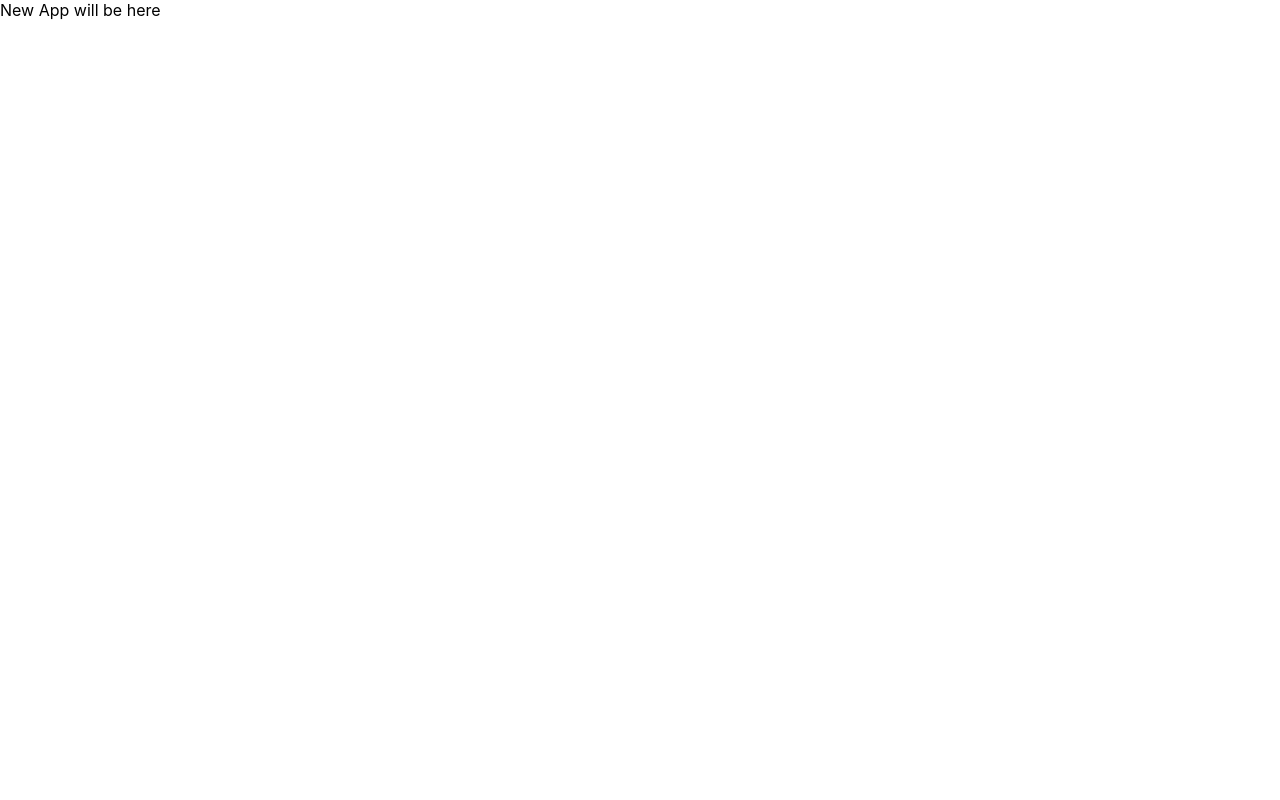
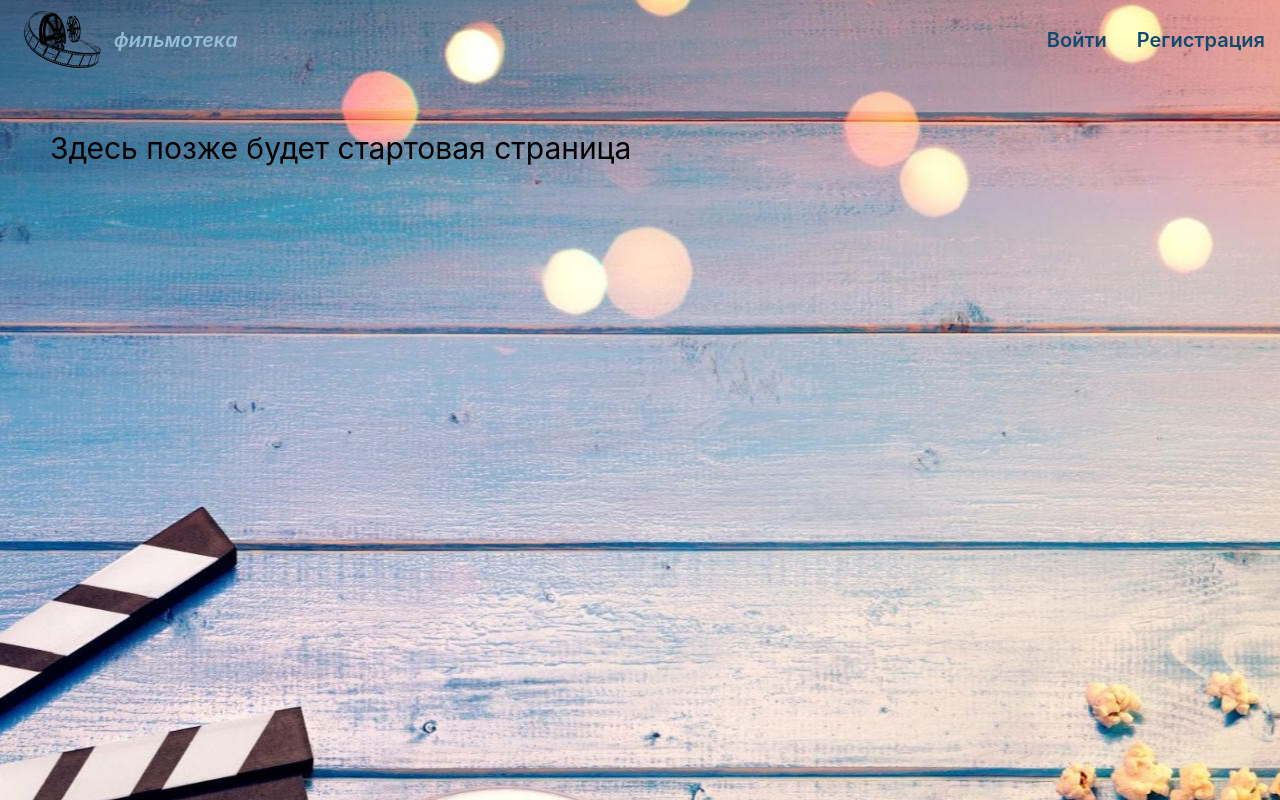
Before and after one commit to AlekseiTeterin/movie-seeker-app, a React (Create React App) app: page / in a window 1280 px wide. Built offline with nearby package versions, Linux system fonts and the light colour scheme.

Commit message:
Добавлен базовый роутинг, базовая версия header с переходами на страницы-заглушки

```diff
--- a/src/App.css
+++ b/src/App.css
@@ -1,6 +1,9 @@
 .App {
+    background-image: url('./images/background.jpg');
+    background-size: auto;
+    background-position: top;
     display: flex;
     flex-direction: column;
     min-height: 100vh;
-    justify-content: space-between;
+    justify-content: baseline
 }
--- a/src/App.js
+++ b/src/App.js
@@ -1,12 +1,22 @@
 import React from 'react';
 import './App.css';
+import { Routes, Route } from 'react-router-dom';
+import BaseLayout from './components/BaseLayout/BaseLayout';
+import HomePage from './pages/HomePage/HomePage';
+import LoginPage from './pages/LoginPage/LoginPage';
+import RegisterPage from './pages/RegisterPage/RegisterPage';
 
 function App() {
-  return (
-    <div className="App">
-      New App will be here
-    </div>
-  );
+    return (
+        <div className='App'>
+            <BaseLayout />
+            <Routes>
+                <Route path='/' element={<HomePage />} />
+                <Route path='signin' element={<LoginPage />} />
+                <Route path='signup' element={<RegisterPage />} />
+            </Routes>
+        </div>
+    );
 }
 
 export default App;
--- /dev/null
+++ b/src/components/BaseLayout/BaseLayout.jsx
@@ -0,0 +1,32 @@
+import React from 'react';
+import { NavLink } from 'react-router-dom';
+import style from './BaseLayout.module.css';
+import film from '../../images/film.svg';
+
+
+function BaseLayout() {
+    return (
+        <div className={style.header}>
+            <nav className={style.navigationBar}>
+                <NavLink to='/'>
+                    <div className={style.imgWrapper}>
+                        <img className={style.img} src={film} alt='movie-icon'/>
+                        <div className={style.logoText}>фильмотека</div>
+                    </div>
+                </NavLink>
+                <ul className={style.links}>
+                    <li>
+                        <NavLink to='/signin'>Войти</NavLink>
+                    </li>
+                    <li>
+                        <NavLink to='/signup'>Регистрация</NavLink>
+                    </li>
+                </ul>
+            </nav>
+
+        </div>
+
+    );
+}
+
+export default BaseLayout;
--- /dev/null
+++ b/src/components/BaseLayout/BaseLayout.module.css
@@ -0,0 +1,41 @@
+.header {
+    height: 80px;
+}
+
+.navigationBar {
+    display: flex;
+    justify-content: space-between;
+    align-items: center;
+
+    margin: 0 auto;
+    padding: 0 15px;
+    height: 100%;
+}
+
+.links {
+    display: flex;
+    justify-content: space-between;
+    color: rgb(15, 75, 112);
+    font-weight: 600;
+    font-size: 20px;
+    gap: 30px;
+}
+
+.imgWrapper {
+    display: flex;
+    margin: 5px;
+}
+
+.img {
+    height: 70px;
+}
+
+.logoText {
+    color: rgb(151, 188, 214);
+    margin: auto;
+    font-weight: 600;
+    font-style: italic;
+
+    padding-left: 10px;
+    font-size: 20px;
+}
--- a/src/index.js
+++ b/src/index.js
@@ -1,5 +1,6 @@
 import React from 'react';
 import { createRoot } from 'react-dom/client';
+import { BrowserRouter } from 'react-router-dom';
 import App from './App';
 import './index.css';
 
@@ -7,7 +8,9 @@ const container = document.getElementById('root');
 const root = createRoot(container);
 
 root.render(
-  <React.StrictMode>
-      <App />
-  </React.StrictMode>
+    <React.StrictMode>
+        <BrowserRouter>
+            <App />
+        </BrowserRouter>
+    </React.StrictMode>
 );
--- /dev/null
+++ b/src/pages/HomePage/HomePage.jsx
@@ -0,0 +1,10 @@
+import React from 'react';
+import style from './HomePage.module.css';
+
+function HomePage() {
+    return (
+        <div className={style.home}>Здесь позже будет стартовая страница</div>
+    );
+}
+
+export default HomePage;
--- /dev/null
+++ b/src/pages/HomePage/HomePage.module.css
@@ -0,0 +1,4 @@
+.home {
+    padding: 50px 50px;
+    font-size: 30px;
+}
--- /dev/null
+++ b/src/pages/LoginPage/LoginPage.jsx
@@ -0,0 +1,12 @@
+import React from 'react';
+import style from './LoginPage.module.css';
+
+function LoginPage() {
+    return (
+        <div className={style.login}>
+            Здесь позже будет страница авторизации
+        </div>
+    );
+}
+
+export default LoginPage;
--- /dev/null
+++ b/src/pages/LoginPage/LoginPage.module.css
@@ -0,0 +1,4 @@
+.login {
+    padding: 50px 50px;
+    font-size: 30px;
+}
--- /dev/null
+++ b/src/pages/RegisterPage/RegisterPage.jsx
@@ -0,0 +1,12 @@
+import React from 'react';
+import style from './RegisterPage.module.css';
+
+function RegisterPage() {
+    return (
+        <div className={style.register}>
+            Здесь позже будет страница регистрации
+        </div>
+    );
+}
+
+export default RegisterPage;
--- /dev/null
+++ b/src/pages/RegisterPage/RegisterPage.module.css
@@ -0,0 +1,4 @@
+.register {
+    padding: 50px 50px;
+    font-size: 30px;
+}
```
Also changed, not shown: .eslintrc.json, src/images/background.jpg (added), src/images/film.svg (added).
